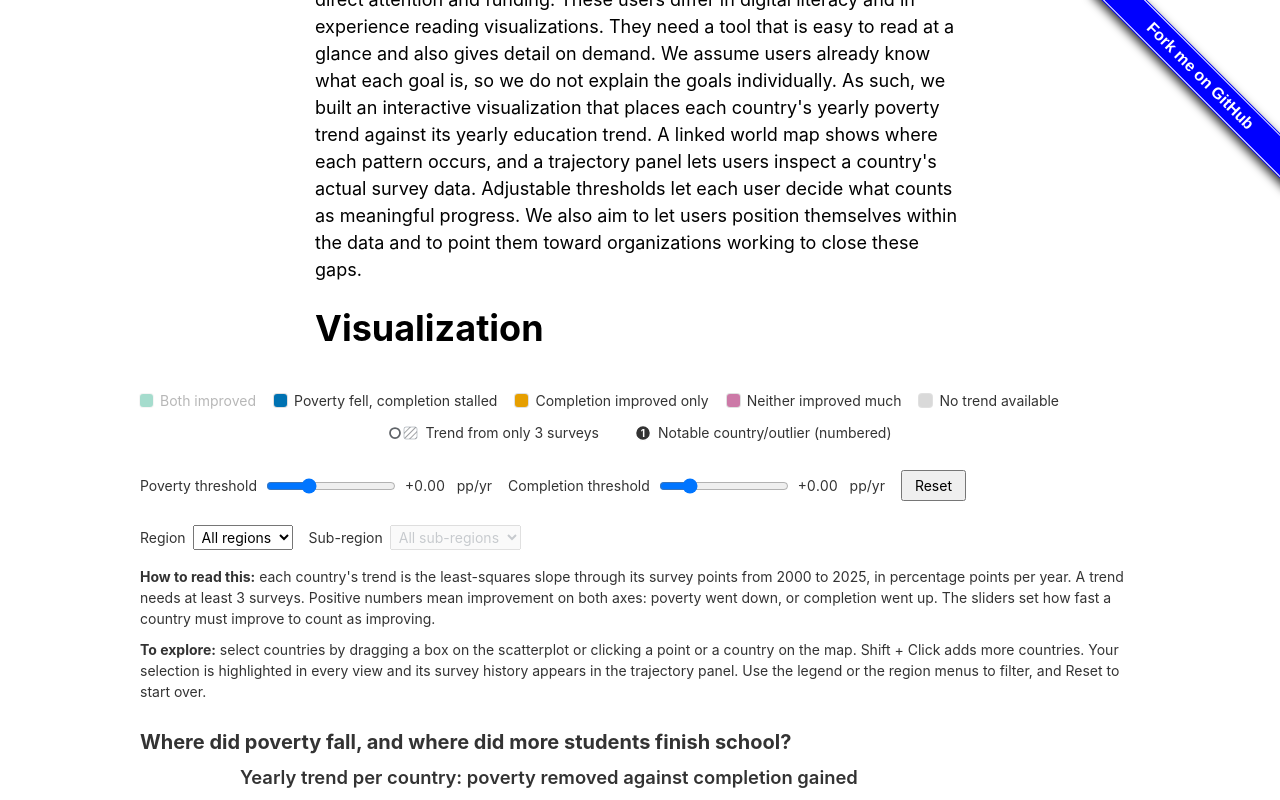
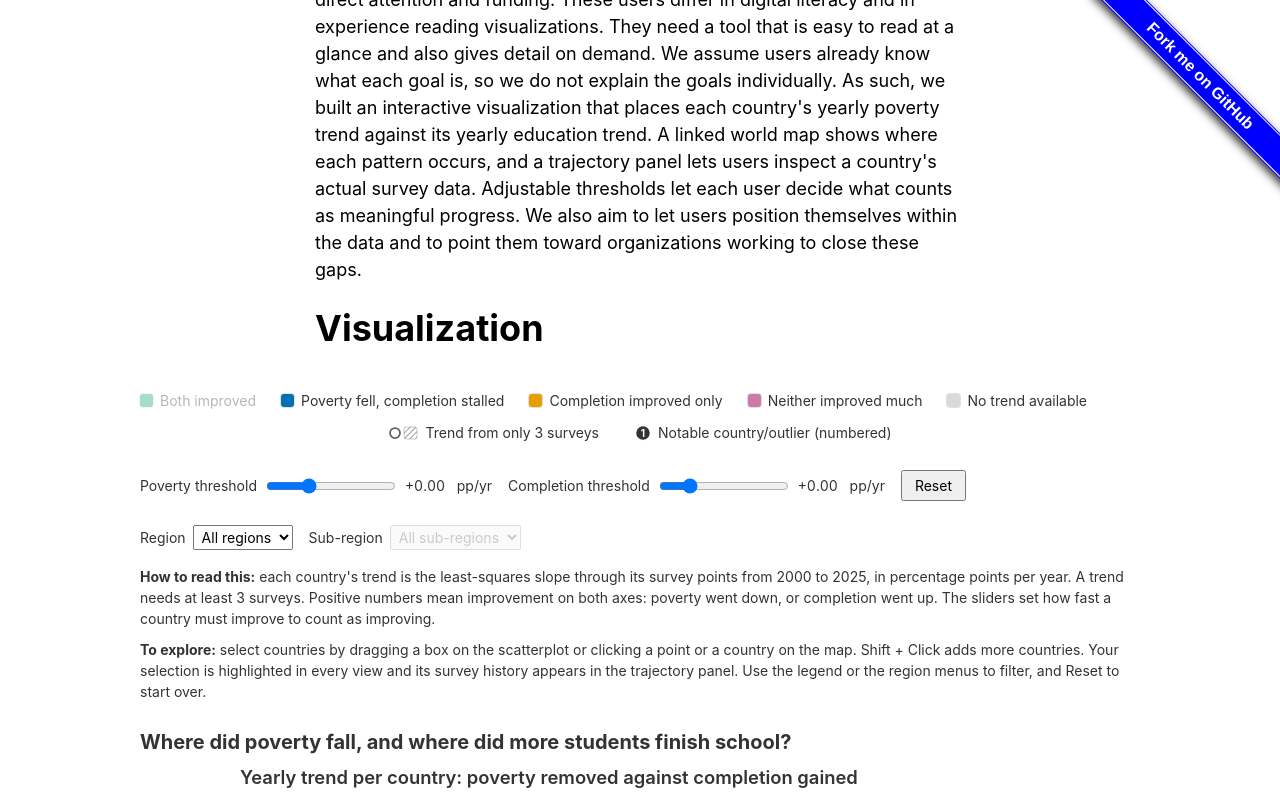
Before and after one commit to cameronschase/COSI116A-Group2-Final-Project, a plain HTML site: page index.html in a window 1280 px wide. Both pictures are taken after a click on the button "Both improved". Shown: the part 947-1747 px from the top of the page. Drawn offline with Linux system fonts and the light colour scheme.

Commit message:
V4: move legend to js/legend.js and dim groups in every view
The legend is now its own reusable chart and reports toggles on the
shared dispatcher (new "legend" event) instead of a callback.
"No trend available" is clickable and dims the gray countries. Dimming
now also reaches the trajectory panel. Entries are keyboard operable and
aria-pressed tracks state. Legend logic moved from visualization.js
unchanged otherwise.

```diff
--- a/index.html
+++ b/index.html
@@ -302,6 +302,7 @@
   <script src="js/scatterplot.js"></script>
   <script src="js/map.js"></script>
   <script src="js/trajectoryPanel.js"></script>
+  <script src="js/legend.js"></script>
   <script src="js/visualization.js"></script>
 </body>
 </html>
--- /dev/null
+++ b/js/legend.js
@@ -0,0 +1,127 @@
+/* V4: legend (I6 filtering, I4 live counts).
+ *
+ * Reusable chart (https://bost.ocks.org/mike/chart/). One entry per group in
+ * SDG.GROUPS order, then "No trend available", then two annotation keys.
+ * Group entries start on; clicking one (or Enter/Space) dims that group in
+ * every view. The annotation keys start off; turning one on shows only the
+ * matching countries. The legend only tracks state: what to dim is decided by
+ * whoever listens on the dispatcher.
+ *
+ * Usage:
+ *   const legend = sdgLegend().dispatcher(dispatch);
+ *   d3.select("#vis-legend").call(legend);
+ *   legend.counts(new Map([["Both improved", 40], [null, 80]]));  // I4, null = no trend
+ *   legend.reset();                                                // I5
+ *
+ * Events sent on the dispatcher:
+ *   "legend" ({hidden, focused})  hidden: Set of group names (null = no trend)
+ *                                 that are switched off; focused: Set of
+ *                                 sdgLegend.THIN / sdgLegend.NOTABLE switched on.
+ */
+function sdgLegend() {
+  let dispatcher = null;
+
+  const hidden = new Set();
+  const focused = new Set();
+  let groupItems, noteItems;
+
+  function chart(selection) {
+    selection.each(function () {
+      const root = d3.select(this);
+
+      groupItems = root.selectAll("div.legend-item.legend-group")
+        .data(SDG.GROUPS.concat([null]))   // null is the no-trend swatch
+        .join("div")
+        .attr("class", "legend-item legend-group")
+        .attr("title", "Click to dim this group in every view; click again to show it");
+      groupItems.append("span")
+        .attr("class", "legend-swatch")
+        .style("background", d => SDG.color(d));
+      groupItems.append("span")
+        .attr("class", "legend-label")
+        .text(d => (d == null ? "No trend available" : d));
+      groupItems.append("span").attr("class", "legend-count");
+      wire(groupItems, hidden, true);
+
+      // Keys for the two annotation encodings, on their own row.
+      const notes = root.append("div").attr("class", "legend-notes");
+      const thin = notes.append("div").datum(sdgLegend.THIN).attr("class", "legend-item");
+      thin.append("svg").attr("class", "legend-glyph").attr("width", 30).attr("height", 14)
+        .attr("aria-hidden", "true")
+        .html(`<defs><pattern id="legend-hatch" patternUnits="userSpaceOnUse" width="4" height="4"`
+          + ` patternTransform="rotate(45)"><line x1="0" y1="0" x2="0" y2="4" class="legend-hatch-line"/></pattern></defs>`
+          + `<circle cx="7" cy="7" r="5" class="legend-thin-point"/>`
+          + `<rect x="16" y="1" width="13" height="12" rx="2" class="legend-thin-area"/>`
+          + `<rect x="16" y="1" width="13" height="12" rx="2" fill="url(#legend-hatch)"/>`);
+      thin.append("span").attr("class", "legend-label")
+        .text(`Trend from only ${SDG.THIN_EVIDENCE_N} surveys`);
+
+      const notable = notes.append("div").datum(sdgLegend.NOTABLE).attr("class", "legend-item");
+      notable.append("svg").attr("class", "legend-glyph").attr("width", 16).attr("height", 16)
+        .attr("aria-hidden", "true")
+        .html(`<circle cx="8" cy="8" r="7.5" class="annotation-badge"/>`
+          + `<text x="8" y="8" dy="0.35em" text-anchor="middle" class="annotation-number">1</text>`);
+      notable.append("span").attr("class", "legend-label").text("Notable country/outlier (numbered)");
+
+      noteItems = notes.selectAll(".legend-item")
+        .attr("title", "Click to show only these countries; click again to show all");
+      wire(noteItems, focused, false);
+    });
+  }
+
+  // startsOn: the entry is "on" (pressed) while its key is NOT in the set.
+  function wire(sel, set, startsOn) {
+    sel.attr("role", "button")
+      .attr("tabindex", 0)
+      .attr("aria-pressed", String(startsOn))
+      .on("click", (event, key) => toggle(key, set))
+      .on("keydown", (event, key) => {
+        if (event.key === "Enter" || event.key === " ") {
+          event.preventDefault();
+          toggle(key, set);
+        }
+      });
+  }
+
+  function toggle(key, set) {
+    if (set.has(key)) set.delete(key); else set.add(key);
+    render();
+    emit();
+  }
+
+  function render() {
+    groupItems
+      .classed("legend-off", d => hidden.has(d))
+      .attr("aria-pressed", d => String(!hidden.has(d)));
+    noteItems
+      .classed("legend-focus", d => focused.has(d))
+      .attr("aria-pressed", d => String(focused.has(d)));
+  }
+
+  function emit() {
+    if (dispatcher) dispatcher.call("legend", null, { hidden: new Set(hidden), focused: new Set(focused) });
+  }
+
+  // I4: number of countries per group (Map keyed by group name, null = no trend).
+  chart.counts = function (counts) {
+    if (groupItems) groupItems.select(".legend-count").text(d => ` (${counts.get(d) || 0})`);
+    return chart;
+  };
+
+  // I5: every group shown, no annotation filter.
+  chart.reset = function () {
+    hidden.clear();
+    focused.clear();
+    if (groupItems) render();
+    emit();
+    return chart;
+  };
+
+  chart.dispatcher = function (_) { return arguments.length ? (dispatcher = _, chart) : dispatcher; };
+
+  return chart;
+}
+
+// Keys for the two annotation entries. Distinct from every group name.
+sdgLegend.THIN = "legend:thin-evidence";
+sdgLegend.NOTABLE = "legend:notable";
--- a/js/visualization.js
+++ b/js/visualization.js
@@ -2,12 +2,8 @@
 // variables and prevent conflicts between views.
 ((() => {
 
-  // Legend keys for the two annotation encodings. Distinct from every group name.
-  const LEGEND_THIN = "legend:thin-evidence";
-  const LEGEND_NOTABLE = "legend:notable";
-
   // Shared event bus that links the views (see the implementation plan).
-  const dispatch = d3.dispatch("select", "hover");
+  const dispatch = d3.dispatch("select", "hover", "legend");
 
   // Thresholds live here and are pushed into every view, so I4 moves the
   // dashed lines in V1 and the fills in V2 together. Defaults come from P3.
@@ -47,17 +43,21 @@
       .colorOf(c => SDG.color(c.group));
     d3.select("#vis-trajectory").call(trajectory);
     let selectedIds = [];
-    const updateTrajectory = () => trajectory.update(
-      selectedIds.map(id => byId.get(id)).filter(Boolean)
-        .map(c => ({ ...c, id: c.m49, group: groupOf(c.m49) ?? "no trend" })));
+    const updateTrajectory = () => {
+      trajectory.update(
+        selectedIds.map(id => byId.get(id)).filter(Boolean)
+          .map(c => ({ ...c, id: c.m49, group: groupOf(c.m49) ?? "no trend" })));
+      applyLegend();   // new trajectory lines need the current dimming
+    };
 
-    // V4: legend, built from the shared group order so it always matches.
-    // Group entries hide their group. The two annotation entries are "show
-    // only" filters: while one is active, countries that match none of the
-    // active filters are dimmed. A country stays visible when its group is on
-    // and, if any filter is active, it matches at least one of them.
-    let legendHidden = new Set();    // groups toggled off
-    let legendFocused = new Set();   // LEGEND_THIN / LEGEND_NOTABLE toggled on
+    // V4: legend (js/legend.js), built from the shared group order so it
+    // always matches. Group entries hide their group, "No trend available"
+    // hides the gray countries. The two annotation entries are "show only"
+    // filters: while one is active, countries that match none of the active
+    // filters are dimmed. A country stays visible when its group is on and,
+    // if any filter is active, it matches at least one of them.
+    let legendHidden = new Set();    // groups toggled off (null = no trend)
+    let legendFocused = new Set();   // sdgLegend.THIN / sdgLegend.NOTABLE toggled on
     // I9: region filter. regionOf covers every country on the map (also the
     // gray ones with no SDG data), so the filter dims the whole map evenly.
     const regionOf = new Map(regions.map(r => [r.m49, r]));
@@ -74,19 +74,22 @@
       const c = byId.get(id);
       if (legendFocused.size) {
         const match = !!c && (
-          (legendFocused.has(LEGEND_THIN) && SDG.isThinEvidence(c)) ||
-          (legendFocused.has(LEGEND_NOTABLE) && annotationOf.has(id)));
+          (legendFocused.has(sdgLegend.THIN) && SDG.isThinEvidence(c)) ||
+          (legendFocused.has(sdgLegend.NOTABLE) && annotationOf.has(id)));
         if (!match) return true;
       }
-      return !!c && legendHidden.has(groupOf(id));
+      return legendHidden.has(groupOf(id));   // groupOf is null with no trend
     };
-    const applyLegend = () => {
+    function applyLegend() {
       d3.selectAll(".country-point").classed("group-hidden", d => isLegendHidden(d.m49));
       d3.selectAll(".world-map .country").classed("group-hidden", d => isLegendHidden(d.id));
+      d3.selectAll(".trajectory-panel g.country").classed("group-hidden", d => isLegendHidden(d.id));
       scatter.syncOverlays();
       map.syncOverlays();
-    };
-    buildLegend(d3.select("#vis-legend"), ({ hidden, focused }) => {
+    }
+    const legend = sdgLegend().dispatcher(dispatch);
+    d3.select("#vis-legend").call(legend);
+    dispatch.on("legend.app", ({ hidden, focused }) => {
       legendHidden = hidden;
       legendFocused = focused;
       applyLegend();
@@ -315,72 +318,4 @@
     ],
   };
 
-  // V4: legend (I6). Group entries are on by default and clicking one hides
-  // that group in V1 and V2. The two annotation entries are off by default and
-  // clicking one shows only the matching countries. The legend only tracks
-  // state and hands both sets to onToggle; the caller decides what to dim.
-  function buildLegend(root, onToggle) {
-    const hidden = new Set();    // group entries switched off
-    const focused = new Set();   // annotation entries switched on
-
-    function wireToggle(sel, set, { startsOn }) {
-      sel.attr("role", "button")
-        .attr("tabindex", 0)
-        .attr("aria-pressed", String(startsOn))
-        .on("click", function (event, key) { toggle(this, key, set, startsOn); })
-        .on("keydown", function (event, key) {
-          if (event.key === "Enter" || event.key === " ") {
-            event.preventDefault();
-            toggle(this, key, set, startsOn);
-          }
-        });
-    }
-    function toggle(el, key, set, startsOn) {
-      if (set.has(key)) set.delete(key); else set.add(key);
-      const on = startsOn ? !set.has(key) : set.has(key);
-      d3.select(el)
-        .classed(startsOn ? "legend-off" : "legend-focus", set.has(key))
-        .attr("aria-pressed", String(on));
-      onToggle({ hidden: new Set(hidden), focused: new Set(focused) });
-    }
-
-    const items = root.selectAll("div.legend-item")
-      .data(SDG.GROUPS.concat([null]))   // null is the no-data swatch
-      .join("div")
-      .attr("class", "legend-item");
-
-    items.append("span")
-      .attr("class", "legend-swatch")
-      .style("background", d => SDG.color(d));
-    items.append("span")
-      .attr("class", "legend-label")
-      .text(d => d == null ? "No trend available" : d);
-
-    wireToggle(items.filter(d => d != null), hidden, { startsOn: true });
-    items.filter(d => d == null).classed("legend-static", true);
-
-    // Keys for the two annotation encodings, on their own centered row under
-    // the group swatches.
-    const notes = root.append("div").attr("class", "legend-notes");
-    const thin = notes.append("div").datum(LEGEND_THIN).attr("class", "legend-item");
-    thin.append("svg").attr("class", "legend-glyph").attr("width", 30).attr("height", 14)
-      .html(`<defs><pattern id="legend-hatch" patternUnits="userSpaceOnUse" width="4" height="4"`
-        + ` patternTransform="rotate(45)"><line x1="0" y1="0" x2="0" y2="4" class="legend-hatch-line"/></pattern></defs>`
-        + `<circle cx="7" cy="7" r="5" class="legend-thin-point"/>`
-        + `<rect x="16" y="1" width="13" height="12" rx="2" class="legend-thin-area"/>`
-        + `<rect x="16" y="1" width="13" height="12" rx="2" fill="url(#legend-hatch)"/>`);
-    thin.append("span").attr("class", "legend-label")
-      .text(`Trend from only ${SDG.THIN_EVIDENCE_N} surveys`);
-
-    const notable = notes.append("div").datum(LEGEND_NOTABLE).attr("class", "legend-item");
-    notable.append("svg").attr("class", "legend-glyph").attr("width", 16).attr("height", 16)
-      .html(`<circle cx="8" cy="8" r="7.5" class="annotation-badge"/>`
-        + `<text x="8" y="8" dy="0.35em" text-anchor="middle" class="annotation-number">1</text>`);
-    notable.append("span").attr("class", "legend-label").text("Notable country/outlier (numbered)");
-
-    wireToggle(notes.selectAll(".legend-item"), focused, { startsOn: false });
-    notes.selectAll(".legend-item")
-      .attr("title", "Click to show only these countries; click again to show all");
-  }
-
 })());
```
